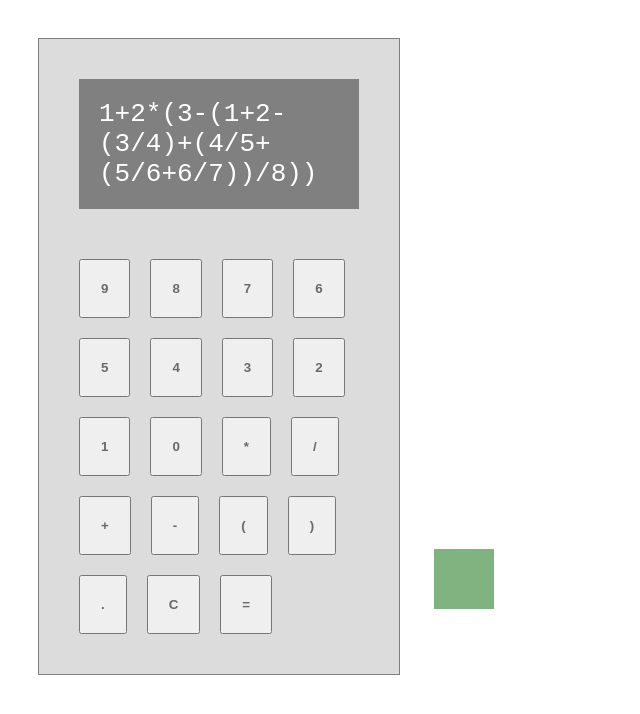
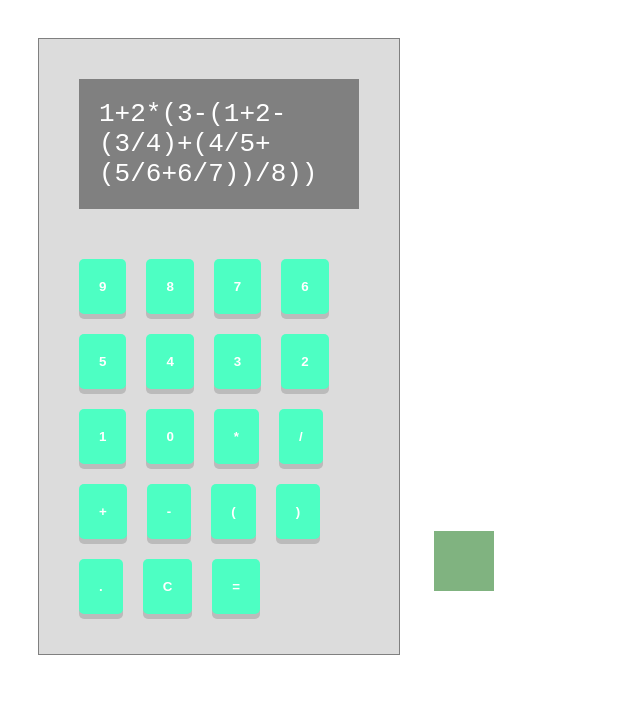
Before and after one commit to samblackmore/calculator, a plain HTML site: page index.html in a window 1280 px wide. Shown: the whole page, without its empty margins (0-640 px from the left). Drawn offline with Linux system fonts and the light colour scheme.

Commit message:
adding button style

```diff
--- a/main.js
+++ b/main.js
@@ -16,6 +16,7 @@ buttons.forEach(function(value) {
   var button = document.createElement('button');
   var text = document.createTextNode(value);
   button.appendChild(text);
+  button.className = 'button';
   button.setAttribute('onclick', 'buttonClick("' + value + '")');
   calculator.appendChild(button);
 });
--- a/style.css
+++ b/style.css
@@ -33,9 +33,27 @@
 }
 
 button {
-  color: dimgray;
   font-weight: bold;
   text-align: center;
   margin: 10px;
   padding: 20px;
 }
+
+.button {
+  display: inline-block;
+  cursor: pointer;
+  outline: none;
+  color: #fff;
+  background-color: #4dffc3;
+  border: none;
+  border-radius: 5px;
+  box-shadow: 0 5px #bbb;
+}
+
+.button:hover {background-color: aquamarine}
+
+.button:active {
+  background-color: #b3ffe6;
+  box-shadow: 0 2px #aaa;
+  transform: translateY(2px);
+}
```
